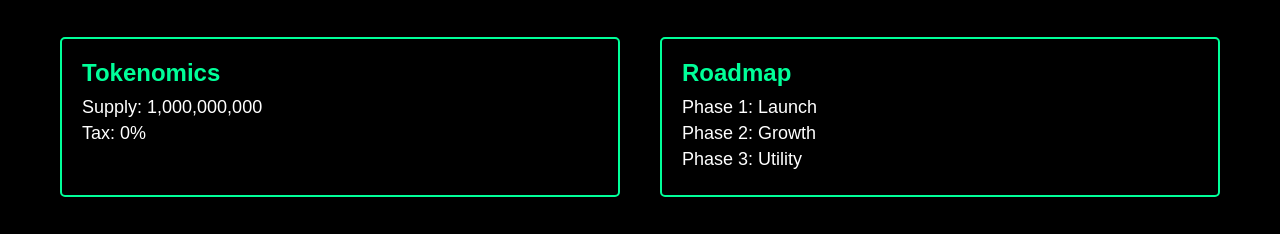
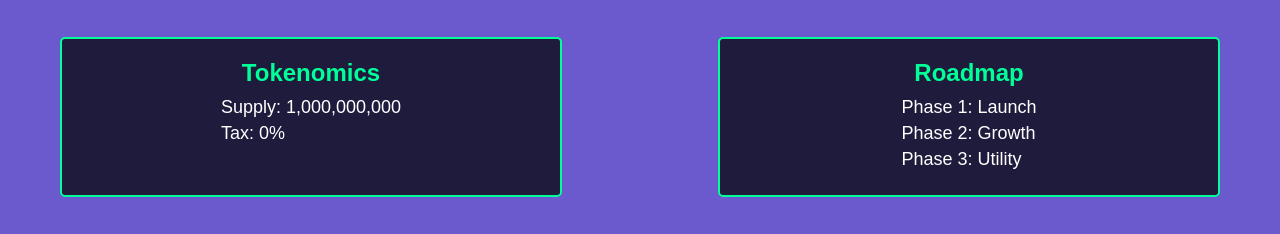
Before and after one commit to aipepe-ctrl/aipepe-site, a plain HTML site: page index.html in a window 1280 px wide. Shown: the part 351-585 px from the top of the page. Drawn offline with Linux system fonts and the light colour scheme.

Commit message:
Update styles.css

```diff
--- a/styles.css
+++ b/styles.css
@@ -7,7 +7,7 @@
 
 body {
     font-family: Arial, sans-serif;
-    background-color: #000;
+    background-color: #6a5acd; /* بنفش تیره */
     color: #fff;
     display: flex;
     justify-content: center;
@@ -80,7 +80,11 @@ body {
     padding: 20px;
     border: 2px solid #00ff99;
     border-radius: 5px;
-    width: calc(50% - 20px);
+    width: calc(45% - 20px); /* کوچکتر کردن کادرها */
+    height: auto; /* ابعاد کوچکتر */
+    display: flex;
+    flex-direction: column;
+    align-items: center;
 }
 
 .section h2 {
```
